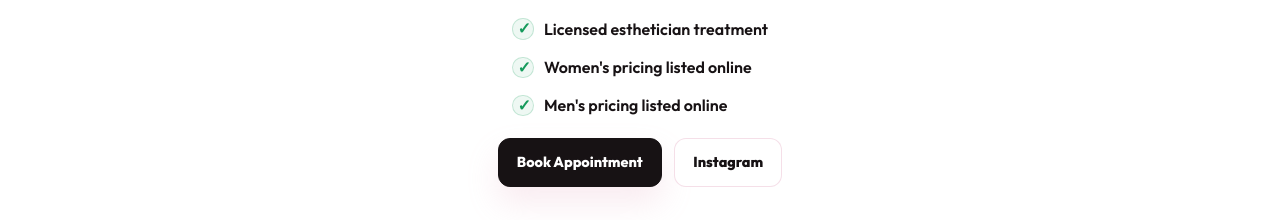
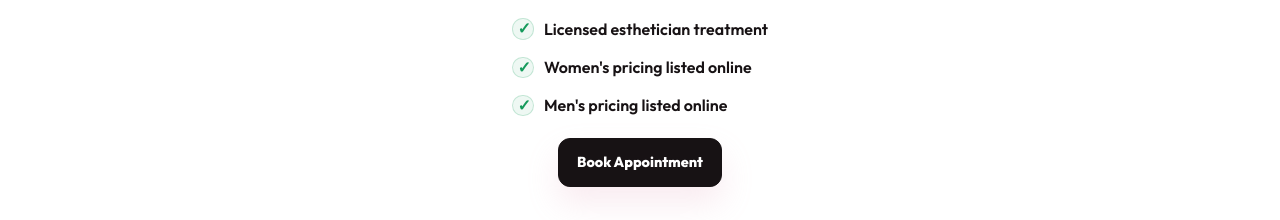
Before and after one commit to aroarakelyan1978-code/DIODE-LASER, a website: page index.html in a window 1280 px wide. Shown: the part 580-800 px from the top of the page. Drawn offline with nearby package versions, Linux system fonts and the light colour scheme.

Commit message:
Remove hero Instagram CTA

```diff
--- a/index.html
+++ b/index.html
@@ -103,14 +103,6 @@
 
           <div class="hero-actions">
             <a class="button button-primary" href="#booking">Book Appointment</a>
-            <a
-              class="button button-ghost"
-              href="https://www.instagram.com/diode_laserr/"
-              target="_blank"
-              rel="noreferrer"
-            >
-              Instagram
-            </a>
           </div>
         </div>
       </section>
```
